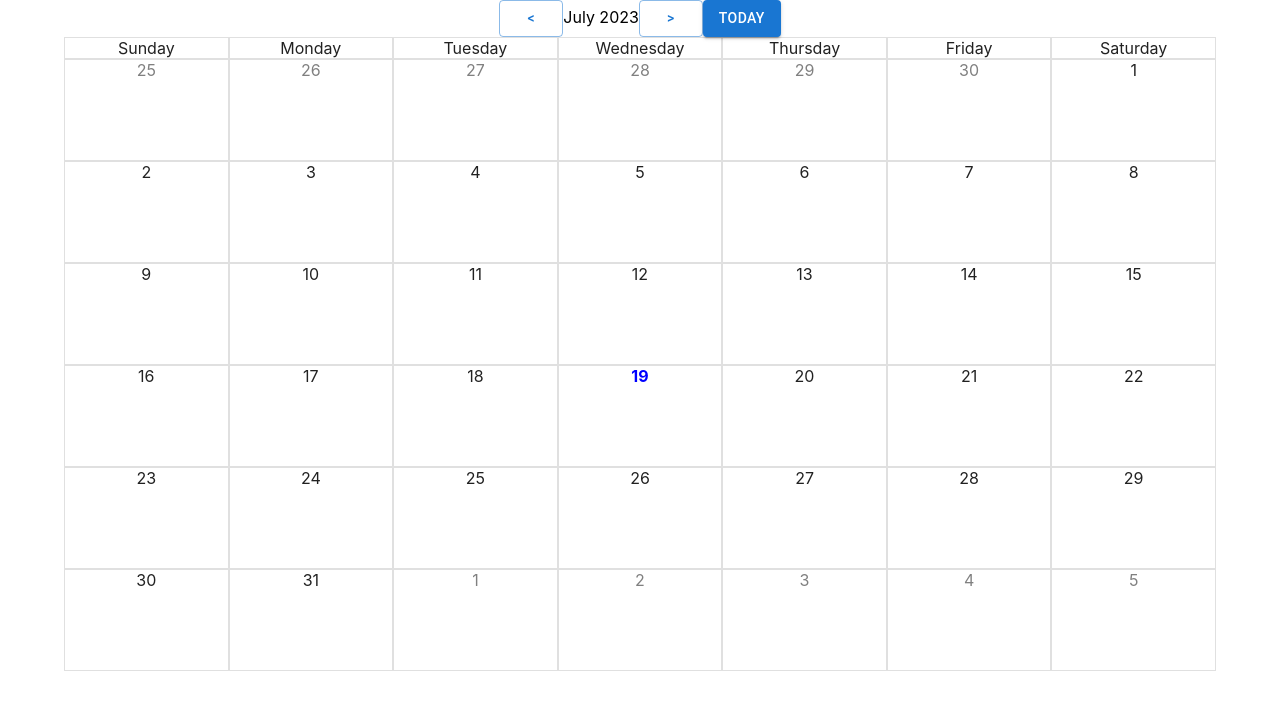
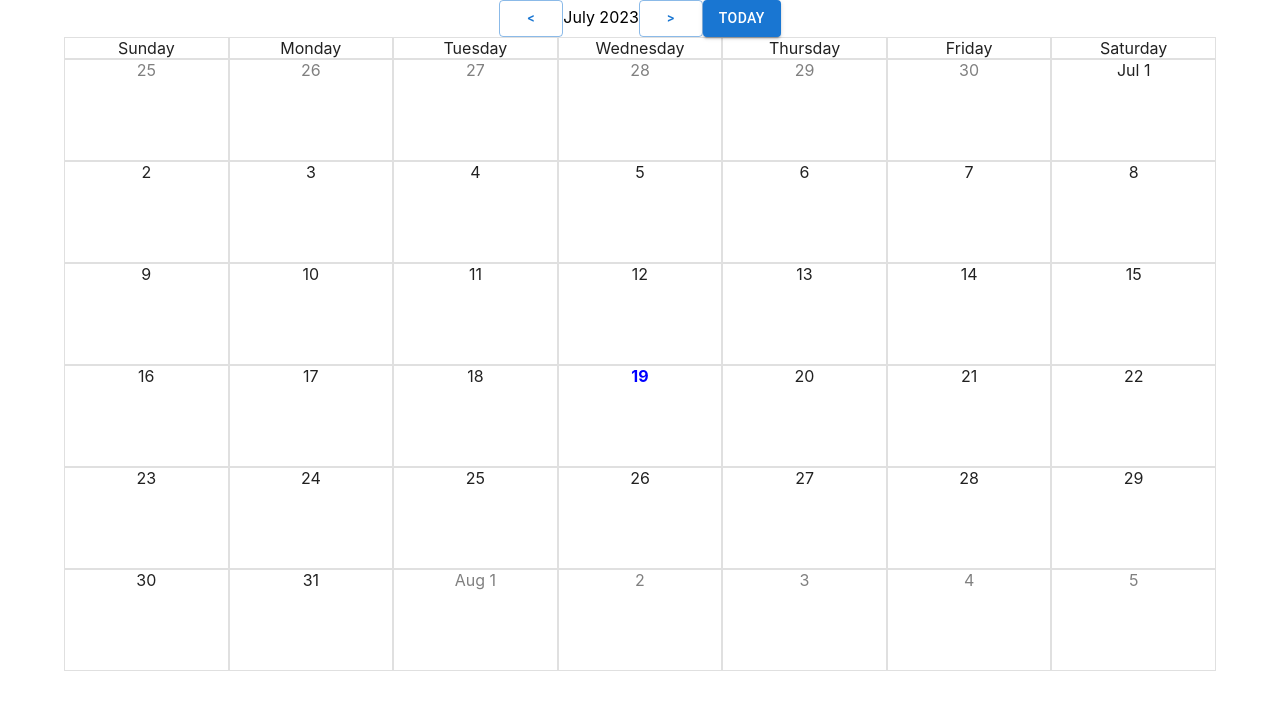
Before and after one commit to amalyam/calendar-app, a React (Create React App) app: page / in a window 1280 px wide. Shown: the top 710 px of the page. Built offline with nearby package versions, Linux system fonts and the light colour scheme.

Commit message:
add month abbrev for 1st of month

```diff
--- a/src/Calendar.tsx
+++ b/src/Calendar.tsx
@@ -102,7 +102,11 @@ export default function Calendar() {
                       : "",
                 }}
               >
-                {date.getDate()}
+                {date.getDate() === 1
+                  ? `${date.toLocaleDateString("en-US", {
+                      month: "short",
+                    })} ${date.getDate()}`
+                  : date.getDate()}
               </Paper>
             </Grid>
           );
```
